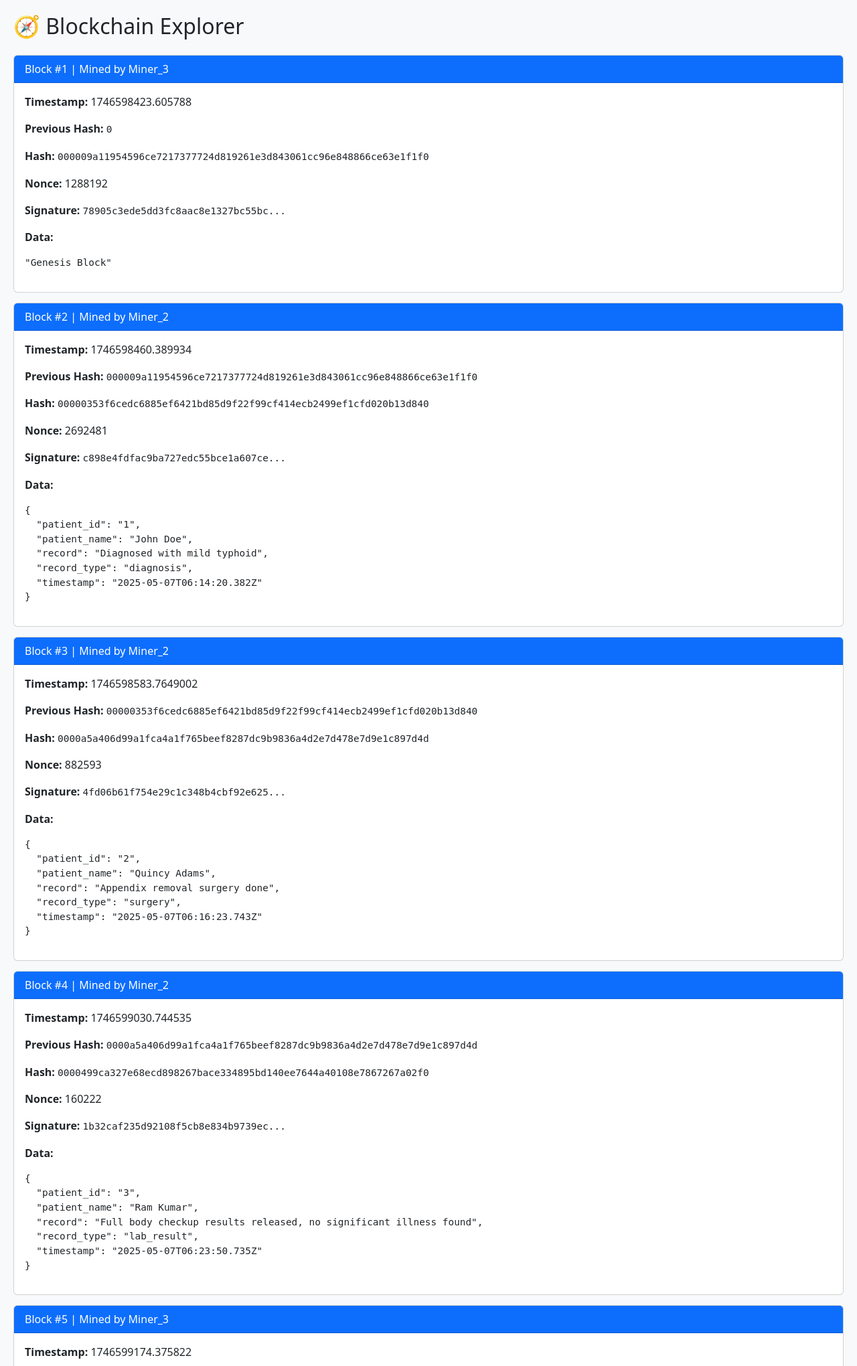
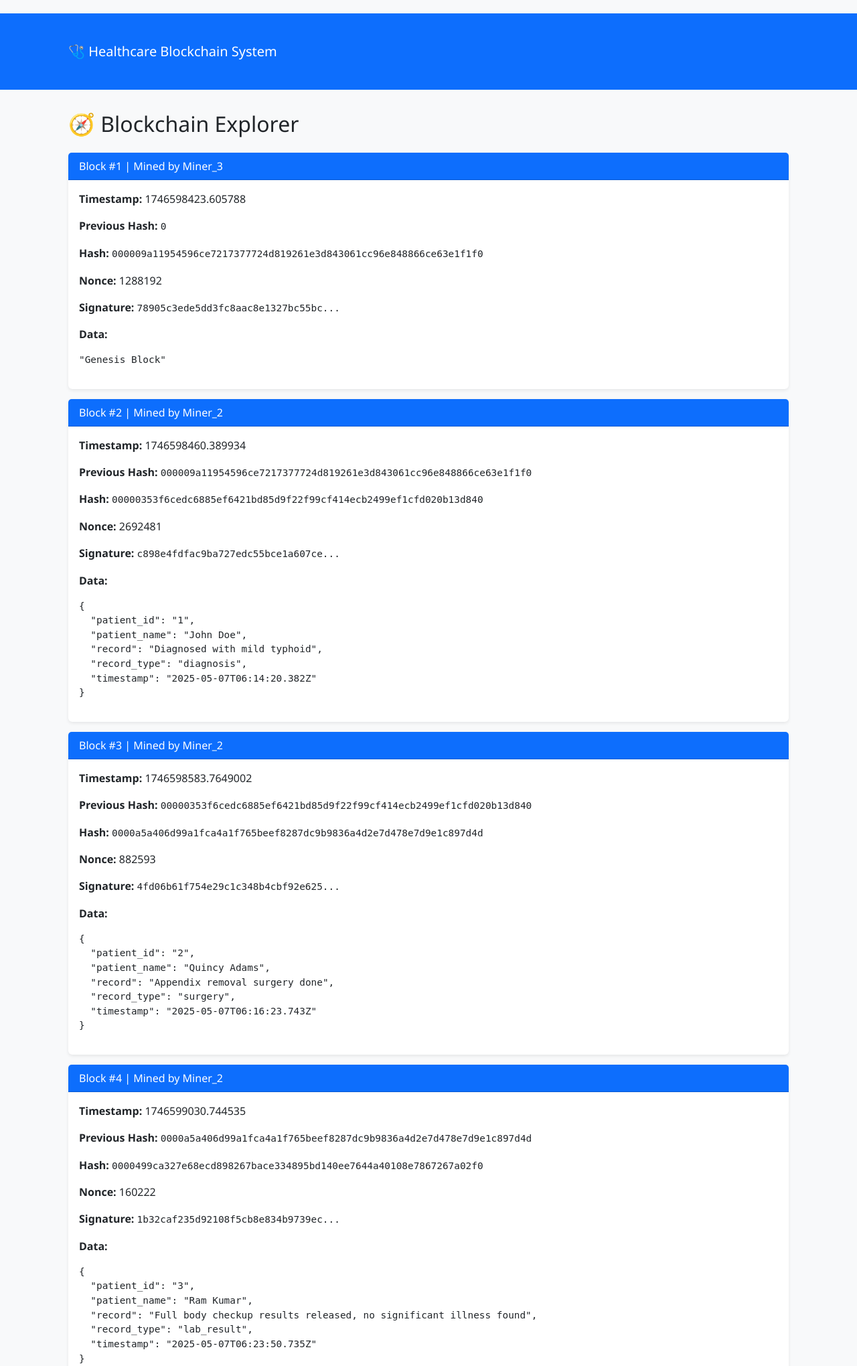
Before and after one commit to 89P13-24/TLS-Implementation, a Flask app: page /explorer in a window 1280 px wide. Shown: the top 2040 px of the page at 67% size. Run offline with Flask 3, Linux system fonts and the light colour scheme.

Commit message:
made UI better

```diff
--- a/blockchain/app.py
+++ b/blockchain/app.py
@@ -151,13 +151,12 @@ class Blockchain:
         result_dict['winner'] = False
         processes = []
 
-        # Only include the fields that will be signed and hashed — exclude 'hash' and 'signature'
         base_block_data = {
             'index': block['index'],
             'timestamp': block['timestamp'],
             'data': block['data'],
             'previous_hash': block['previous_hash'],
-            'nonce': 0  # will be varied in worker
+            'nonce': 0
         }
 
         for i in range(4):
--- a/blockchain/templates/explorer.html
+++ b/blockchain/templates/explorer.html
@@ -4,13 +4,37 @@
     <title>Blockchain Explorer</title>
     <link href="https://cdn.jsdelivr.net/npm/bootstrap@5.3.0/dist/css/bootstrap.min.css" rel="stylesheet">
     <style>
-        body { padding: 20px; background-color: #f8f9fa; }
-        .card { margin-bottom: 15px; }
-        .monospace { font-family: monospace; font-size: 0.9em; word-break: break-word; }
+        body {
+            background-color: #f8f9fa;
+            font-family: 'Segoe UI', Tahoma, Geneva, Verdana, sans-serif;
+            padding-top: 20px;
+        }
+        .container {
+            max-width: 1100px;
+            margin: 2rem auto;
+        }
+        .card {
+            margin-bottom: 15px;
+            box-shadow: 0 2px 5px rgba(0,0,0,0.08);
+            border: none;
+        }
+        .monospace {
+            font-family: monospace;
+            font-size: 0.9em;
+            word-break: break-word;
+        }
     </style>
 </head>
 <body>
-    <h2 class="mb-4">🧭 Blockchain Explorer</h2>
+    <!-- Header Bar -->
+    <nav class="navbar navbar-dark bg-primary">
+        <div class="container">
+            <span class="navbar-brand mb-0 h1">🩺 Healthcare Blockchain System</span>
+        </div>
+    </nav>
+
+    <div class="container">
+        <h2 class="mb-4 mt-4">🧭 Blockchain Explorer</h2>
 
         {% for block in chain %}
         <div class="card">
@@ -28,5 +52,8 @@
             </div>
         </div>
         {% endfor %}
+    </div>
+
+    <script src="https://cdn.jsdelivr.net/npm/bootstrap@5.3.0/dist/js/bootstrap.bundle.min.js"></script>
 </body>
 </html>
```
Also changed, not shown: blockchain/templates/miners.html (+43 -27 lines). Lines whose indentation alone changed are shown as unchanged.
